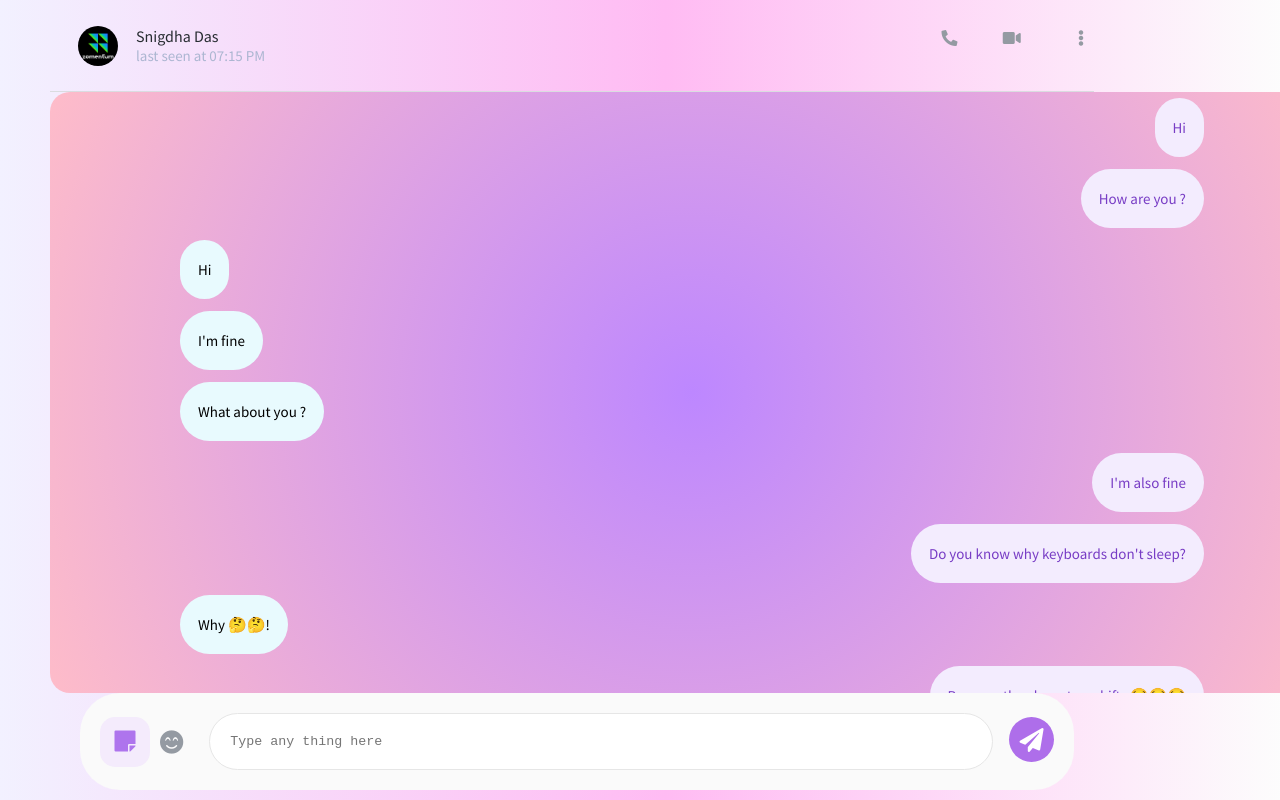
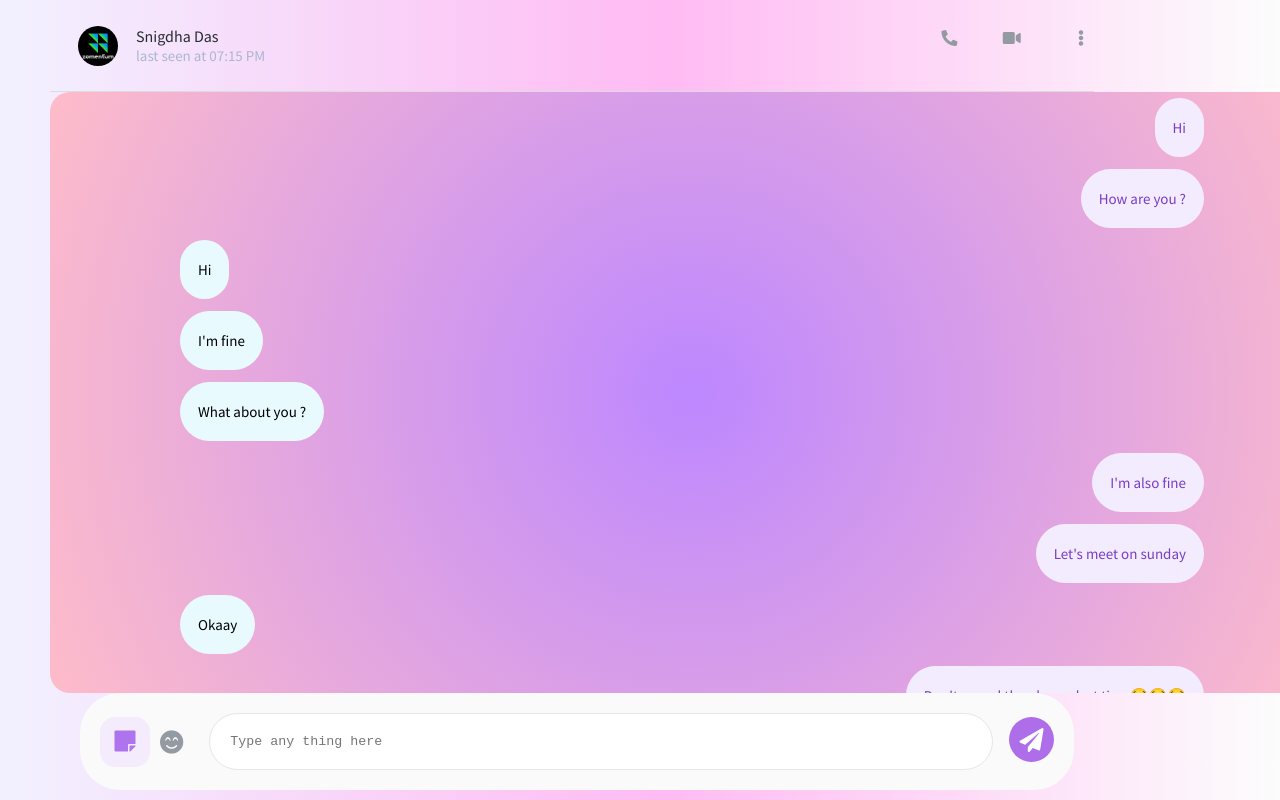
Before and after one commit to snigdha2006/code_zomentum, a plain HTML site: page index.html in a window 1280 px wide. Drawn offline with Linux system fonts and the light colour scheme.

Commit message:
Update index.html

```diff
--- a/index.html
+++ b/index.html
@@ -42,22 +42,22 @@
                             <p>I'm also fine</p>
                         </div>
                         <div class="message-send">
-                            <p>Do you know why keyboards don't sleep?</p>
+                            <p>Let's meet on sunday</p>
                         </div>
                         <div class="message-recieved">
-                            <p>Why 🤔🤔!</p>
+                            <p>Okaay</p>
                         </div>
                         <div class="message-send">
-                            <p>Because they have two shifts 😂😂😂</p>
+                            <p>Don't cancel the plan as  last time😂😂😂</p>
                         </div>
                         <div class="message-recieved">
                             <p>😑😑😑😑😑😑😑</p>
                         </div>
                         <div class="message-send">
-                            <p>What are we going to do tonight ?</p>
+                            <p>Take care!! Excited for sunday </p>
                         </div>
                         <div class="message-recieved">
-                                <p>Absolotly, champions league FCB Vs Inter milan🔥🔥🔥</p>
+                                <p>Same here bro</p>
                         </div>
                     </div>
                     <div class="chat-typing">
```
